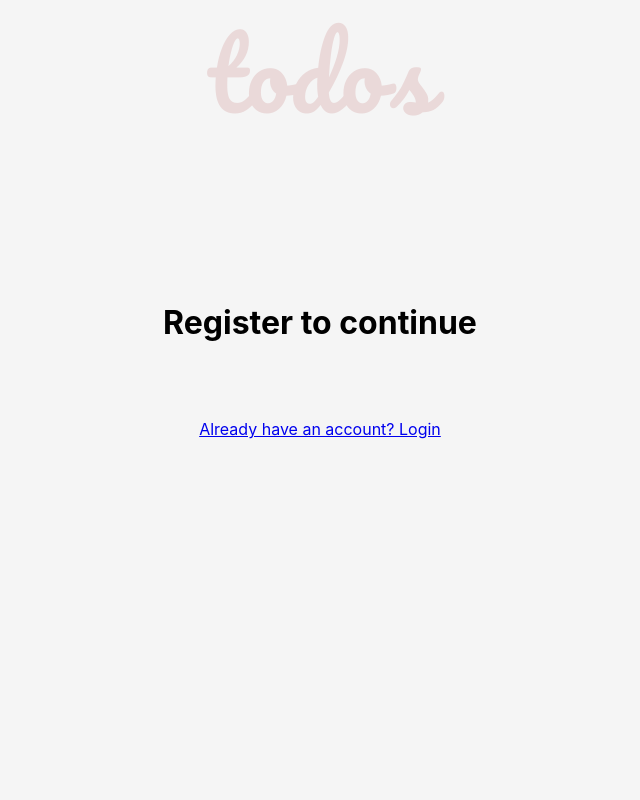
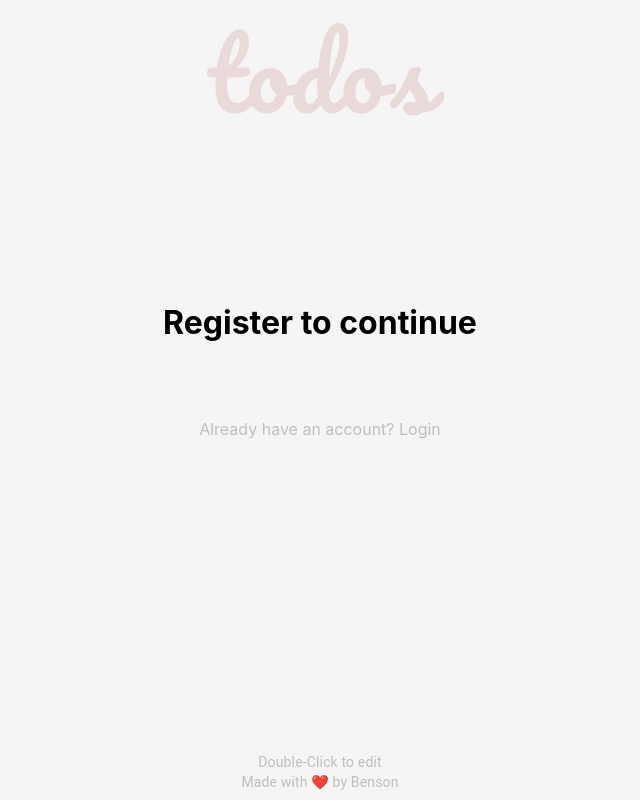
Before and after one commit to bensondavis/todos-client, a React (Create React App) app: page /signup in a window 1280 px wide. Shown: the whole page, without its empty margins (320-960 px from the left). Built offline with nearby package versions, Linux system fonts and the light colour scheme; no server answers.

Commit message:
added delete-todo, fixed some bugs

```diff
--- a/src/App.css
+++ b/src/App.css
@@ -2,7 +2,8 @@
   text-align: center;
   min-width: 100vw;
   min-height: 100vh;
-  background: #f5f5f5;
+  background-color: #f5f5f5;
+  position: relative;
 }
 
 .title {
@@ -11,7 +12,8 @@
   color: #ead9d9;
 }
 
-.new-todo, .edit {
+.new-todo,
+.edit {
   position: relative;
   margin: 0;
   width: 100%;
@@ -29,19 +31,19 @@
 }
 
 .new-todo {
-  padding: 16px 60px 16px 60px;
+  padding: 16px 80px 16px 80px;
   min-height: 65px;
   border: none;
   background: rgba(255, 255, 255, 0.856);
-	box-shadow: inset 0 -2px 1px rgba(0,0,0,0.03);
+  box-shadow: inset 0 -2px 1px rgba(0, 0, 0, 0.03);
   border-radius: 10px;
   outline: none;
-	text-overflow: ellipsis;
   color: #4d4d4d;
+  resize: none;
 }
 
 .content {
-	font: 14px 'Helvetica Neue', Helvetica, Arial, sans-serif;
+  font: 14px "Helvetica Neue", Helvetica, Arial, sans-serif;
   line-height: 1.4em;
   color: #111111;
   margin: 0 auto;
@@ -49,6 +51,7 @@
   -moz-osx-font-smoothing: grayscale;
   font-weight: 300;
   padding: 0px 10px 0px 10px;
+	transition: ease-in 0.2s;
 }
 
 .deleteBtn {
@@ -58,3 +61,55 @@
 .deleteBtn:hover {
   color: #af5b5e;
 }
+
+footer {
+  position: absolute;
+  bottom: 1%;
+  left: 0%;
+  text-align: center;
+  width: 100%;
+  user-select: none;
+  color: #bfbfbf;
+	background-color: #f5f5f5;
+}
+
+.outer {
+  width: 100vw;
+  height: calc(100% - 168px);
+}
+
+.inner {
+  width: 100%;
+  max-height: calc(100vh - 280px);
+  overflow-x: hidden;
+  overflow-y: overlay;
+
+}
+::-webkit-scrollbar {
+  width: 5px;
+  position: absolute;
+  top: 0;
+  left: 0;
+}
+
+::-webkit-scrollbar-track {
+  background: transparent;
+}
+
+::-webkit-scrollbar-thumb {
+  background: #aeaeae;
+  border-radius: 15px;
+}
+
+::-webkit-scrollbar-thumb:hover {
+  background: #666666;
+}
+
+a {
+  text-decoration: none;
+  color: #bfbfbf;
+}
+
+textarea {
+	transition: ease-in 0.2s;
+}
--- a/src/App.js
+++ b/src/App.js
@@ -39,7 +39,11 @@ function App() {
 
   return (
     <div className="App">
-      <Typography className="title" fontFamily={"pacifico"} sx={{userSelect: "none"}}>
+      <Typography
+        className="title"
+        fontFamily={"pacifico"}
+        sx={{ userSelect: "none" }}
+      >
         todos
       </Typography>
 
@@ -48,23 +52,48 @@ function App() {
           <Route
             exact
             path="/signup"
-            element={user?.email ? <Navigate to="/home" /> : <SignupPage setUser={setUser} />}
+            element={
+              user?.email ? (
+                <Navigate to="/home" />
+              ) : (
+                <SignupPage setUser={setUser} />
+              )
+            }
           />
           <Route
             exact
             path="/login"
-            element={user?.email ? <Navigate to="/home" /> : <LoginPage setUser={setUser} />}
+            element={
+              user?.email ? (
+                <Navigate to="/home" />
+              ) : (
+                <LoginPage setUser={setUser} />
+              )
+            }
           />
           <Route
             exact
             path="/home"
             element={
-              user?.email ? <Home user={user} setUser={setUser} /> : <Navigate to="/login" />
+              user?.email ? (
+                <Home user={user} setUser={setUser} />
+              ) : (
+                <Navigate to="/login" />
+              )
             }
           />
           <Route path="*" element={<Navigate to="/login" replace />} />
         </Routes>
       </BrowserRouter>
+      <footer>
+        <Typography variant="body2">Double-Click to edit</Typography>
+        <Typography variant="body2">
+          Made with ❤️ by{" "}
+          <a target={"_blank"} href="https://github.com/bensondavis">
+            Benson
+          </a>
+        </Typography>
+      </footer>
     </div>
   );
 }
--- a/src/apis/deleteTodo.js
+++ b/src/apis/deleteTodo.js
@@ -1,7 +1,19 @@
 import axios from "axios";
 
-const deleteTodo = (id, token) => {
+const deleteTodo = (email, id, token) => {
+  const config = {
+    method: "post",
+    url: "http://localhost:8000/delete-todo",
+    data: {
+      email: email,
+      id: id,
+    },
+    headers: {
+      Authorization: "Bearer " + token,
+    },
+  }
 
+  axios(config);
 }
 
 export default deleteTodo;
--- a/src/components/Login.js
+++ b/src/components/Login.js
@@ -1,10 +1,10 @@
 import { useEffect } from "react";
 import useFetch from "../hooks/useFetch";
 import { GoogleOAuthProvider, GoogleLogin } from "@react-oauth/google";
-import { Stack } from "@mui/material";
+import { Stack, CircularProgress, Typography } from "@mui/material";
 
 function Login({ setUser }) {
-  const { handleGoogle, loading, error, success } = useFetch(
+  const { handleGoogle, loading, error, success, setSuccess} = useFetch(
     "http://localhost:8000/login"
   );
 
@@ -12,6 +12,7 @@ function Login({ setUser }) {
     if (success) {
       const temp = JSON.parse(localStorage.getItem("user"));
       setUser(temp);
+      setSuccess(false);
     }
   }, [success]);
 
@@ -26,7 +27,7 @@ function Login({ setUser }) {
         justifyContent={"center"}
       >
         {loading ? (
-          <div>Loading....</div>
+          <CircularProgress color="#ead9d9" />
         ) : (
           <GoogleLogin
             shape="pill"
@@ -42,7 +43,7 @@ function Login({ setUser }) {
           />
         )}
 
-        {error && <p style={{ color: "red" }}>{error}</p>}
+        {error && <Typography variant="body2" style={{ color: "red" }}>{error}</Typography>}
       </Stack>
     </GoogleOAuthProvider>
     // </>
--- a/src/components/SignUp.js
+++ b/src/components/SignUp.js
@@ -1,9 +1,9 @@
 import { useEffect } from "react";
 import useFetch from "../hooks/useFetch";
 import { GoogleOAuthProvider, GoogleLogin } from "@react-oauth/google";
-import { Stack } from "@mui/material";
+import { Stack, CircularProgress, Typography } from "@mui/material";
 
-const SignUp = ({setUser}) => {
+const SignUp = ({ setUser }) => {
   const { handleGoogle, loading, error, success } = useFetch(
     "http://localhost:8000/signup"
   );
@@ -15,26 +15,6 @@ const SignUp = ({setUser}) => {
     }
   }, [success]);
 
-  // useEffect(() => {
-  //   /* global google */
-  //   if (window.google) {
-  //     google.accounts.id.initialize({
-  //       client_id: process.env.REACT_APP_GOOGLE_CLIENT_ID,
-  //       callback: handleGoogle,
-  //     });
-
-  //     google.accounts.id.renderButton(document.getElementById("signUpDiv"), {
-  //       // type: "standard",
-  //       theme: "filled_black",
-  //       // size: "small",
-  //       text: "continue_with",
-  //       shape: "pill",
-  //     });
-
-  //     // google.accounts.id.prompt()
-  //   }
-  // }, [handleGoogle]);
-
   return (
     <GoogleOAuthProvider clientId={process.env.REACT_APP_GOOGLE_CLIENT_ID}>
       <header style={{ textAlign: "center" }}>
@@ -45,9 +25,8 @@ const SignUp = ({setUser}) => {
         alignItems={"center"}
         justifyContent={"center"}
       >
-        {error && <p style={{ color: "red" }}>{error}</p>}
         {loading ? (
-          <div>Loading....</div>
+          <CircularProgress color="#ead9d9" />
         ) : (
           <GoogleLogin
             shape="pill"
@@ -62,6 +41,11 @@ const SignUp = ({setUser}) => {
             }}
           />
         )}
+        {error && (
+          <Typography variant="body2" style={{ color: "red" }}>
+            {error}
+          </Typography>
+        )}
       </Stack>
     </GoogleOAuthProvider>
   );
--- a/src/components/Todos.js
+++ b/src/components/Todos.js
@@ -1,15 +1,35 @@
 import TodosItem from "./TodosItem";
+import deleteTodo from "../apis/deleteTodo";
+import updateTodo from "../apis/updateTodo";
 
-const Todos = ({ todoList, token, user }) => {
-  // console.log({todoList});
+const Todos = ({ todoList, user, setTodoList }) => {
+
+  const handleUpdate = (id, data) => {
+    updateTodo(user.email, id, user.token, data);
+  }
+
+  const handleDelete = (id, index) => {
+      deleteTodo(user.email, id, user.token);
+
+      const arr = [...todoList];
+      arr.splice(index, 1);
+      setTodoList(arr);
+  }
+
   return (
-    <>
+    <div className="inner">
       {todoList
         ? todoList.map((data, index) => (
-            <TodosItem data={data} key={index} token={token} user={user} />
+            <TodosItem
+              data={data}
+              key={data._id}
+              index={index}
+              onChange={handleUpdate}
+              onDelete={handleDelete}
+            />
           ))
         : null}
-    </>
+    </div>
   );
 };
 
--- a/src/hooks/useFetch.js
+++ b/src/hooks/useFetch.js
@@ -14,20 +14,18 @@ const useFetch = (url) => {
         credential: response.credential,
       })
       .then((res) => {
-        console.log({ res });
         setLoading(false);
 
         if (res.data.user) {
           localStorage.setItem("user", JSON.stringify(res.data.user));
           setSuccess(true);
-          console.log("success true");
         }
       })
       .catch((err) => {
         setError("Error: " + err.response.data.message);
       });
   };
-  return { loading, error, handleGoogle, success };
+  return { loading, error, handleGoogle, success, setSuccess};
 };
 
 export default useFetch;
--- a/src/pages/Home.js
+++ b/src/pages/Home.js
@@ -29,10 +29,10 @@ const Home = ({ user, setUser }) => {
     }
   };
 
-  function handleSignOut() {
-    localStorage.removeItem("user");
-    setUser({});
-  }
+  // function handleSignOut() {
+  //   localStorage.removeItem("user");
+  //   setUser({});
+  // }
 
   return (
     <>
@@ -44,6 +44,7 @@ const Home = ({ user, setUser }) => {
           <DoneIcon />
         </IconButton>
         <input
+        style={{marginBottom: 5}}
           className="new-todo"
           placeholder="What needs to be done?"
           value={todo}
@@ -62,7 +63,9 @@ const Home = ({ user, setUser }) => {
           <AddIcon />
         </IconButton>
       </div>
-      <Todos todoList={todoList} token={user.token} user={user} />
+      <div className="outer">
+        <Todos todoList={todoList} user={user} setTodoList={setTodoList} />
+      </div>
     </>
   );
 };
```
Also changed, not shown: src/components/TodosItem.js (+34 -10 lines). Lines whose indentation alone changed are shown as unchanged.
